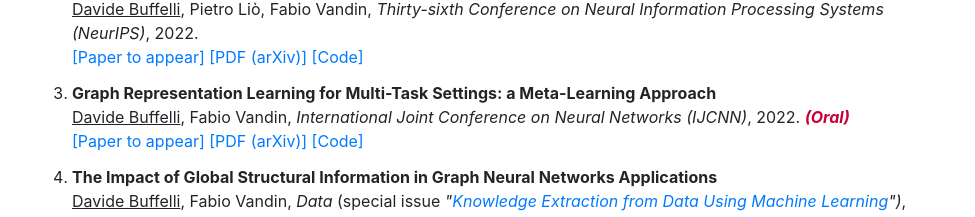
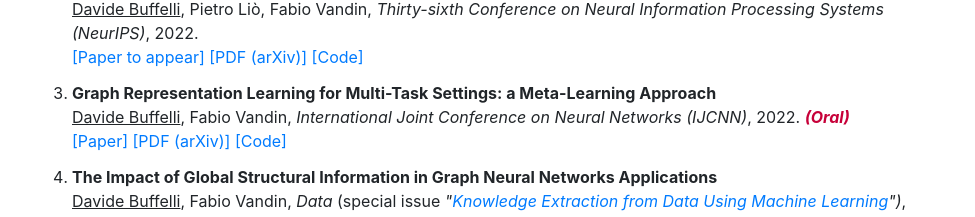
Before and after one commit to DavideBuffelli/davidebuffelli.github.io, a website with bundled scripts: page cv.html in a window 1280 px wide. Shown: the part 4134-4351 px from the top of the page, without its empty margins (288-1263 px from the left). Built offline with nearby package versions, Linux system fonts and the light colour scheme; a web font is replaced by a local one.

Commit message:
added link for SAME paper

```diff
--- a/cv.html
+++ b/cv.html
@@ -268,7 +268,7 @@
             <li style="margin-bottom: 12px;">
               <strong>Graph Representation Learning for Multi-Task Settings: a Meta-Learning Approach</strong><br>
               <span style="text-decoration: underline;">Davide Buffelli</span>, Fabio Vandin, <em>International Joint Conference on Neural Networks (IJCNN)</em>, 2022. <span style="color: #C70039;"><b><em>(Oral)</em></b></span><br>
-              <a href="" target="_blank">[Paper to appear]</a>
+              <a href="https://ieeexplore.ieee.org/document/9892010" target="_blank">[Paper]</a>
               <a href="http://arxiv.org/abs/2201.03326" target="_blank">[PDF (arXiv)]</a>
               <a href="https://github.com/DavideBuffelli/SAME", target="_blank">[Code]</a>
             </li>
```
Also changed, not shown: index.html (+1 -1 lines), publications.html (+1 -1 lines), 1 other file.
